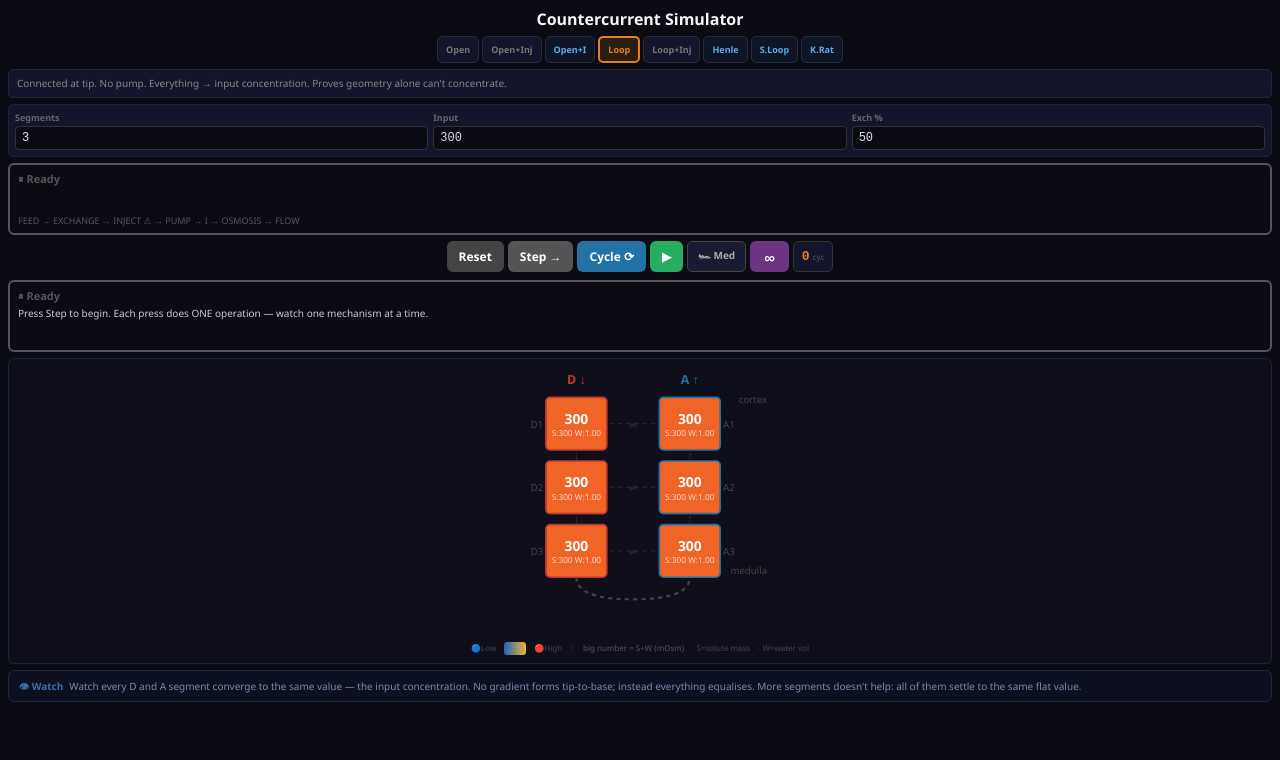
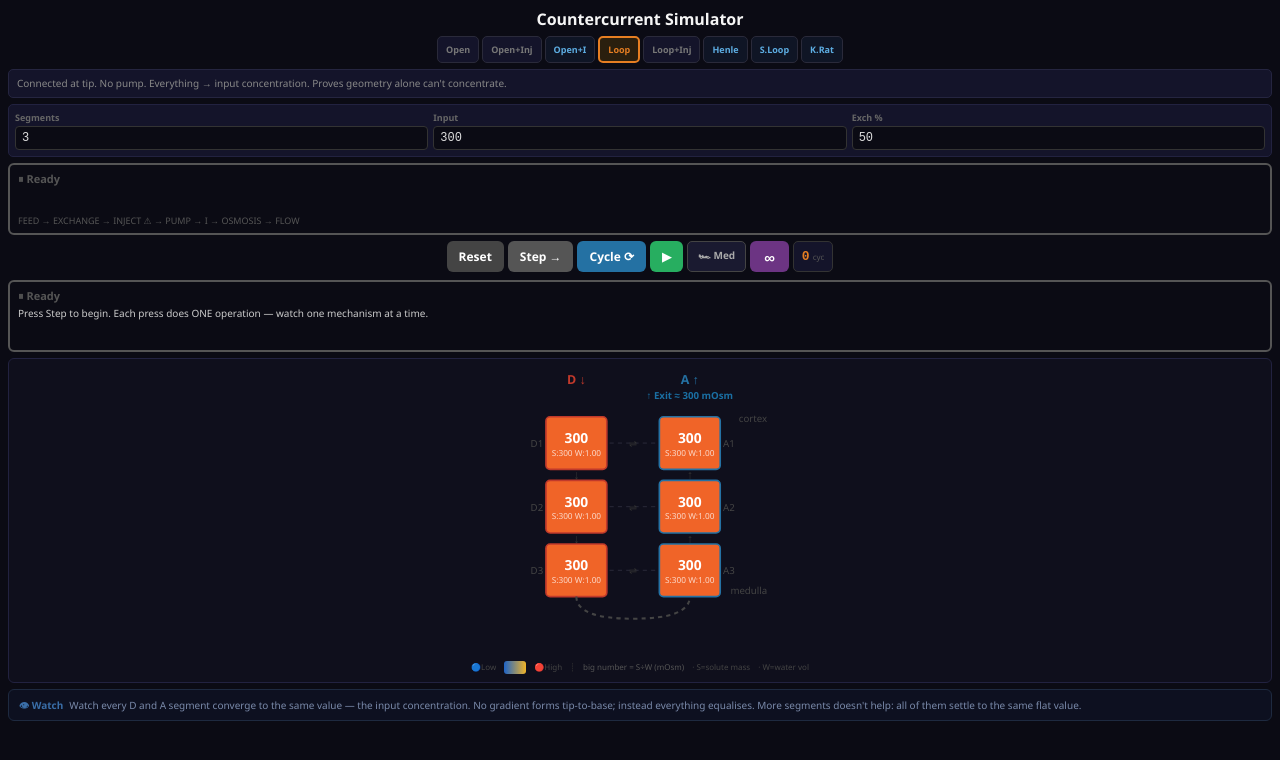
Before and after one commit to Ashu13b/henele-loop-academy, a React (Vite) app: page / in a window 1280 px wide. Both pictures are taken after a click on the button "Loop". Shown: the top 760 px of the page. Built offline with nearby package versions, Linux system fonts and the light colour scheme.

Commit message:
feat: Task B — ascending limb exit label in UViz (hypoosmotic annotation)

```diff
--- a/src/components/UViz.jsx
+++ b/src/components/UViz.jsx
@@ -3,20 +3,36 @@ import { gc, cCol, tCol } from "../helpers.js";
 
 // Bug 4 fix: D box always scales with dw (not just when hasI), and S/W sub-labels shown.
 export default function UViz({ s, n, mx, phase, cfg }) {
-  const hasI = SC[cfg.scenario].hasI;
+  const sc = SC[cfg.scenario];
+  const hasI = sc.hasI;
+  const showExit = sc.isLoop;
   const bW = 44, bH = 38, gap = 8;
   const lx = 26;
   const ix = hasI ? lx + bW + 24 : 0;
   const rx = hasI ? ix + bW + 24 : lx + bW + 38;
-  const sy = 22;
+  const sy = showExit ? 36 : 22;
   const svgH = sy + n * (bH + gap) + 36;
   const svgW = rx + bW + 36;
+  const exitConc = showExit ? gc(s.as[0], s.aw[0]) : 0;
 
   return (
     <svg width="100%" viewBox={`0 0 ${svgW} ${svgH}`} style={{ maxWidth: hasI ? 330 : 260, margin: "0 auto", display: "block" }}>
       <text x={lx + bW / 2} y={12} textAnchor="middle" fill="#c0392b" fontSize="9" fontWeight="700">D ↓</text>
       {hasI && <text x={ix + bW / 2} y={12} textAnchor="middle" fill="#5dade2" fontSize="8" fontWeight="600">I (tissue)</text>}
       <text x={rx + bW / 2} y={12} textAnchor="middle" fill="#2471a3" fontSize="9" fontWeight="700">A ↑</text>
+
+      {showExit && (
+        <g>
+          <text x={rx + bW / 2} y={23} textAnchor="middle" fill="#1a6fa3" fontSize="7" fontWeight="700">
+            {`↑ Exit ≈ ${Math.round(exitConc)} mOsm`}
+          </text>
+          {exitConc < 280 && (
+            <text x={rx + bW / 2} y={31} textAnchor="middle" fill="#5dade2" fontSize="6" fontStyle="italic">
+              hypoosmotic
+            </text>
+          )}
+        </g>
+      )}
 
       {Array.from({ length: n }).map((_, i) => {
         const y = sy + i * (bH + gap);
```
